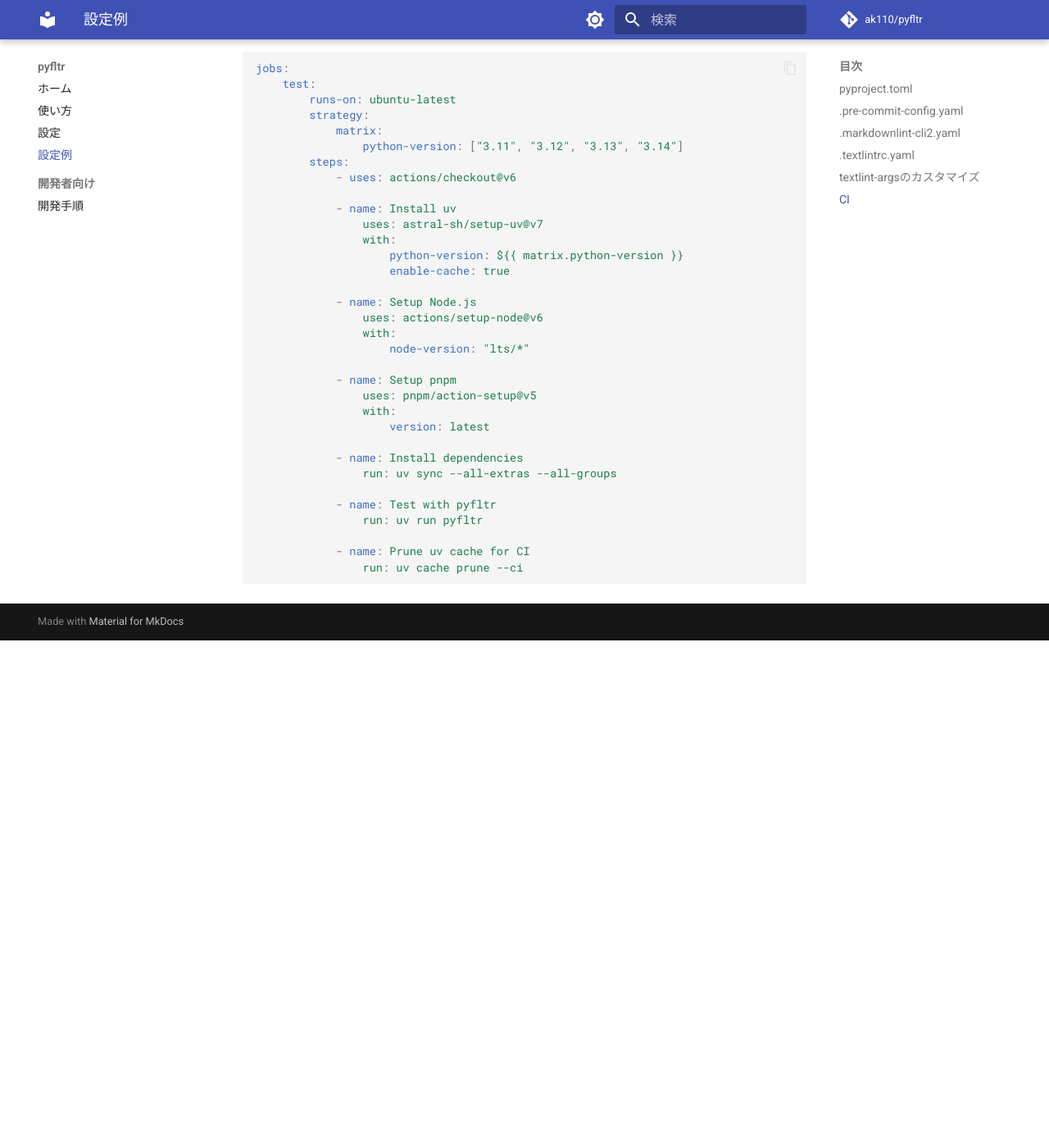
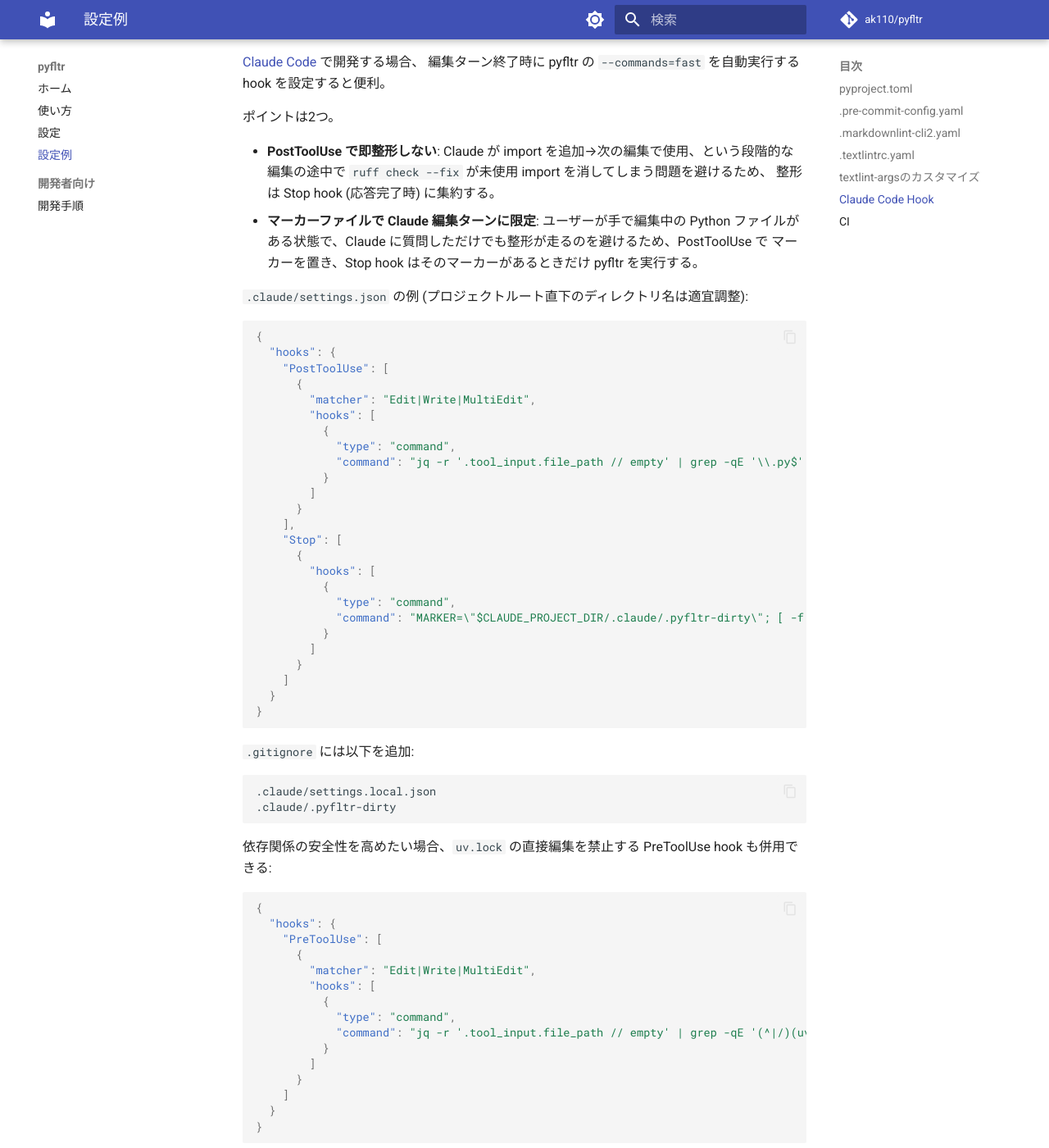
Before and after one commit to ak110/pyfltr, an MkDocs documentation site: the page built from docs/examples.md, in a window 1280 px wide and 1400 px high, scrolled down 2482 px. Shown: the whole window at 82% size. Built offline with MkDocs 1.6.1 and Material for MkDocs 9.7.7, drawn with Linux system fonts in a browser that asks for light colours; comment, search, counter and statistics services are not loaded; before the commit the page ends 3263 px from its top, so only the background shows below that.

Commit message:
feat: Claude Code 自動化 (hook/skill/agent) を追加
- .claude/settings.json: Stop hook で `pyfltr --commands=fast` を自動実行
  (PostToolUse でマーカーを置き、Claude が .py を編集したターン限定)。
  PreToolUse で uv.lock / .venv/ の直接編集をブロック。
- .claude/skills/pyfltr-add-tool: 新ツール追加時の定型手順チェックリスト。
- .claude/agents/tool-compat-checker: 対応ツールの仕様乖離検査。
- .claude/agents/error-parser-reviewer: error_parser.py 変更時の網羅レビュー。
- CLAUDE.md: ツール仕様確認は context7 MCP を優先する旨を明記。
- docs/examples.md: ユーザー向けの Hook 設定例を追加。

Co-Authored-By: Claude Opus 4.6 (1M context) <noreply@anthropic.com>

````diff
--- a/docs/examples.md
+++ b/docs/examples.md
@@ -117,6 +117,77 @@ textlint-args = [
 ]
 ```
 
+## Claude Code Hook
+
+[Claude Code](https://docs.claude.com/en/docs/claude-code/overview) で開発する場合、
+編集ターン終了時に pyfltr の `--commands=fast` を自動実行する hook を設定すると便利。
+
+ポイントは2つ。
+
+- **PostToolUse で即整形しない**: Claude が import を追加→次の編集で使用、という段階的な
+  編集の途中で `ruff check --fix` が未使用 import を消してしまう問題を避けるため、
+  整形は Stop hook (応答完了時) に集約する。
+- **マーカーファイルで Claude 編集ターンに限定**: ユーザーが手で編集中の Python ファイルが
+  ある状態で、Claude に質問しただけでも整形が走るのを避けるため、PostToolUse で
+  マーカーを置き、Stop hook はそのマーカーがあるときだけ pyfltr を実行する。
+
+`.claude/settings.json` の例 (プロジェクトルート直下のディレクトリ名は適宜調整):
+
+```json
+{
+  "hooks": {
+    "PostToolUse": [
+      {
+        "matcher": "Edit|Write|MultiEdit",
+        "hooks": [
+          {
+            "type": "command",
+            "command": "jq -r '.tool_input.file_path // empty' | grep -qE '\\.py$' && mkdir -p \"$CLAUDE_PROJECT_DIR/.claude\" && touch \"$CLAUDE_PROJECT_DIR/.claude/.pyfltr-dirty\"; exit 0"
+          }
+        ]
+      }
+    ],
+    "Stop": [
+      {
+        "hooks": [
+          {
+            "type": "command",
+            "command": "MARKER=\"$CLAUDE_PROJECT_DIR/.claude/.pyfltr-dirty\"; [ -f \"$MARKER\" ] && { (cd \"$CLAUDE_PROJECT_DIR\" && uv run pyfltr --exit-zero-even-if-formatted --commands=fast <ソースディレクトリ> tests) >&2; rm -f \"$MARKER\"; }; exit 0"
+          }
+        ]
+      }
+    ]
+  }
+}
+```
+
+`.gitignore` には以下を追加:
+
+```text
+.claude/settings.local.json
+.claude/.pyfltr-dirty
+```
+
+依存関係の安全性を高めたい場合、`uv.lock` の直接編集を禁止する PreToolUse hook も併用できる:
+
+```json
+{
+  "hooks": {
+    "PreToolUse": [
+      {
+        "matcher": "Edit|Write|MultiEdit",
+        "hooks": [
+          {
+            "type": "command",
+            "command": "jq -r '.tool_input.file_path // empty' | grep -qE '(^|/)(uv\\.lock|\\.venv/)' && { echo 'uv.lock / .venv/ の直接編集は禁止です。`uv add` / `uv remove` を使用してください。' >&2; exit 2; } || exit 0"
+          }
+        ]
+      }
+    ]
+  }
+}
+```
+
 ## CI
 
 ```yaml
````
Also changed, not shown: .claude/agents/error-parser-reviewer.md (added, +52 -0 lines), .claude/agents/tool-compat-checker.md (added, +52 -0 lines), .claude/skills/pyfltr-add-tool/SKILL.md (added, +109 -0 lines), CLAUDE.md (+8 -0 lines), 2 other files.
